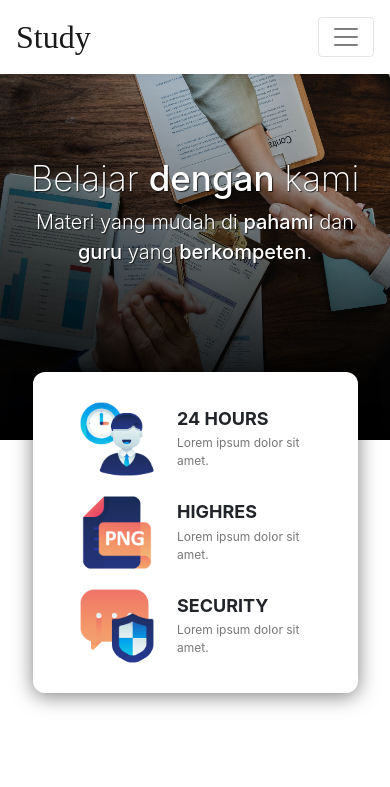
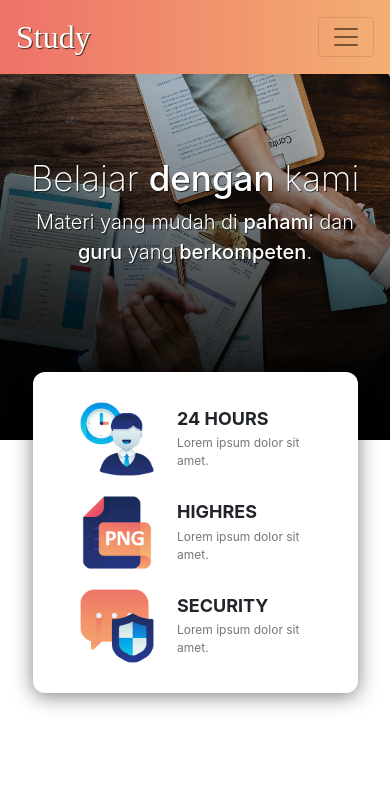
Before and after one commit to alpandi15/learn-bootstrap-layouting, a plain HTML site: page index.html in a window 390 px wide. Shown: the top 787 px of the page. Drawn offline with Linux system fonts and the light colour scheme; a web font is replaced by a local one.

Commit message:
On Scroll header

```diff
--- a/assets/css/style.css
+++ b/assets/css/style.css
@@ -1,11 +1,21 @@
 /* Navbar */
 .bg-nav-app {
-    background: white;
+    background-image: linear-gradient(to right, rgb(238 113 104), rgb(243 175 114));
+}
+
+.bg-scroller {
+    background-image: linear-gradient(to right, rgb(238 113 104), rgb(243 175 114)) !important;
+    transition-delay: width 2s, height 2s, transform 2s;
 }
 
 .navbar-brand {
     font-family: Viga;
     font-size: 32px;
+}
+
+.navbar-brand, .nav-link {
+    color: white !important;
+    text-shadow: 1px 1px 1px rgba(0, 0, 0, 0.7);
 }
 
 /* Default Button */
@@ -209,11 +219,6 @@ footer span {
         background: none;
     }
 
-    .navbar-brand, .nav-link {
-        color: white !important;
-        text-shadow: 1px 1px 1px rgba(0, 0, 0, 0.7);
-    }
-
     .nav-link {
         text-transform: uppercase;
         margin-right: 30px;
--- /dev/null
+++ b/assets/js/app.js
@@ -0,0 +1,3 @@
+$(window).scroll(function() {
+    $('.navbar').toggleClass('bg-scroller', $(this).scrollTop() > 444)
+})
--- a/index.html
+++ b/index.html
@@ -10,7 +10,7 @@
 </head>
 <body>
   <!-- Navbar -->
-  <nav class="navbar navbar-expand-lg navbar-light bg-nav-app fixed-top">
+  <nav class="navbar bg-nav-app navbar-expand-md navbar-light fixed-top">
     <div class="container">
       <a class="navbar-brand" href="#">Study</a>
       <button class="navbar-toggler" type="button" data-toggle="collapse" data-target="#navbarNavAltMarkup" aria-controls="navbarNavAltMarkup" aria-expanded="false" aria-label="Toggle navigation">
@@ -169,5 +169,6 @@
 <script src="/assets/js/jquery-3.5.1.slim.min.js"></script>
 <script src="/assets/js/popper.min.js"></script>
 <script src="/assets/css/bootstrap-4.5.2/js/bootstrap.min.js"></script>
+<script src="/assets/js/app.js"></script>
 </body>
 </html>
```
